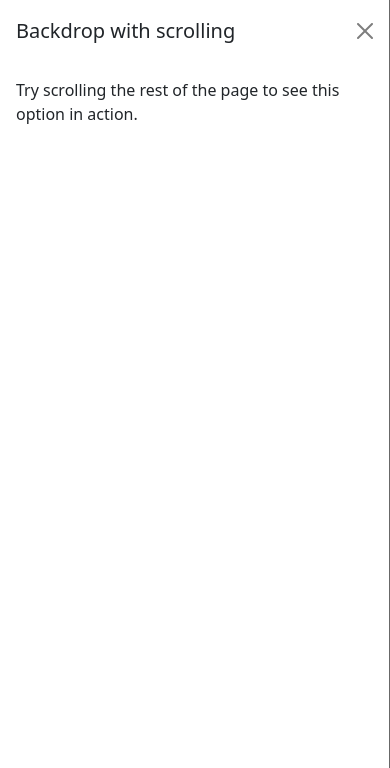
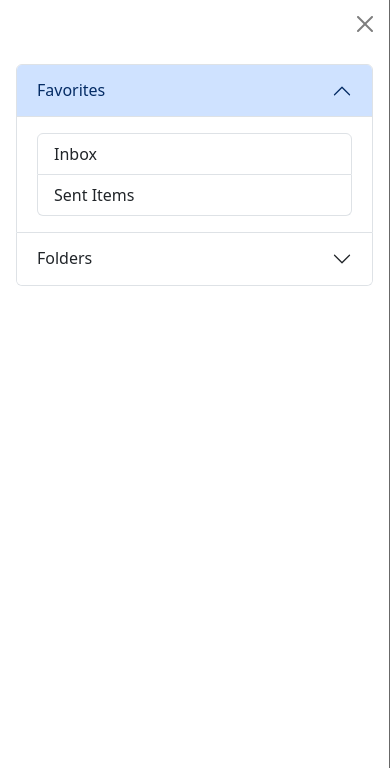
Before and after one commit to stefin0/bootstrap-grid-stefin, a plain HTML site: page index.html in a window 390 px wide. Both pictures are taken after a click on the button "Menu". Shown: the top 768 px of the page. Drawn offline with nearby package versions, Linux system fonts and the light colour scheme.

Commit message:
draft 2.1

```diff
--- a/index.html
+++ b/index.html
@@ -35,10 +35,7 @@
             id="offcanvasWithBothOptions"
             aria-labelledby="offcanvasWithBothOptionsLabel"
           >
-            <div class="offcanvas-header">
-              <h5 class="offcanvas-title" id="offcanvasWithBothOptionsLabel">
-                Backdrop with scrolling
-              </h5>
+            <div class="offcanvas-header justify-content-end">
               <button
                 type="button"
                 class="btn-close"
@@ -47,9 +44,84 @@
               ></button>
             </div>
             <div class="offcanvas-body">
-              <p>
-                Try scrolling the rest of the page to see this option in action.
-              </p>
+              <div class="accordion" id="accordionPanelsStayOpenExample">
+                <div class="accordion-item">
+                  <h2 class="accordion-header">
+                    <button
+                      class="accordion-button"
+                      type="button"
+                      data-bs-toggle="collapse"
+                      data-bs-target="#panelsStayOpen-collapseOne"
+                      aria-expanded="true"
+                      aria-controls="panelsStayOpen-collapseOne"
+                    >
+                      Favorites
+                    </button>
+                  </h2>
+                  <div
+                    id="panelsStayOpen-collapseOne"
+                    class="accordion-collapse collapse show"
+                  >
+                    <div class="accordion-body">
+                      <div class="list-group">
+                        <a
+                          href="#"
+                          class="list-group-item list-group-item-action"
+                          >Inbox</a
+                        >
+                        <a
+                          href="#"
+                          class="list-group-item list-group-item-action"
+                          >Sent Items</a
+                        >
+                      </div>
+                    </div>
+                  </div>
+                </div>
+                <div class="accordion-item">
+                  <h2 class="accordion-header">
+                    <button
+                      class="accordion-button collapsed"
+                      type="button"
+                      data-bs-toggle="collapse"
+                      data-bs-target="#panelsStayOpen-collapseTwo"
+                      aria-expanded="false"
+                      aria-controls="panelsStayOpen-collapseTwo"
+                    >
+                      Folders
+                    </button>
+                  </h2>
+                  <div
+                    id="panelsStayOpen-collapseTwo"
+                    class="accordion-collapse collapse"
+                  >
+                    <div class="accordion-body">
+                      <div class="list-group">
+                        <a
+                          href="#"
+                          class="list-group-item list-group-item-action"
+                          >Inbox</a
+                        >
+                        <a
+                          href="#"
+                          class="list-group-item list-group-item-action"
+                          >Sent Items</a
+                        >
+                        <a
+                          href="#"
+                          class="list-group-item list-group-item-action"
+                          >Trash</a
+                        >
+                        <a
+                          href="#"
+                          class="list-group-item list-group-item-action"
+                          >Spam</a
+                        >
+                      </div>
+                    </div>
+                  </div>
+                </div>
+              </div>
             </div>
           </div>
         </div>
```
